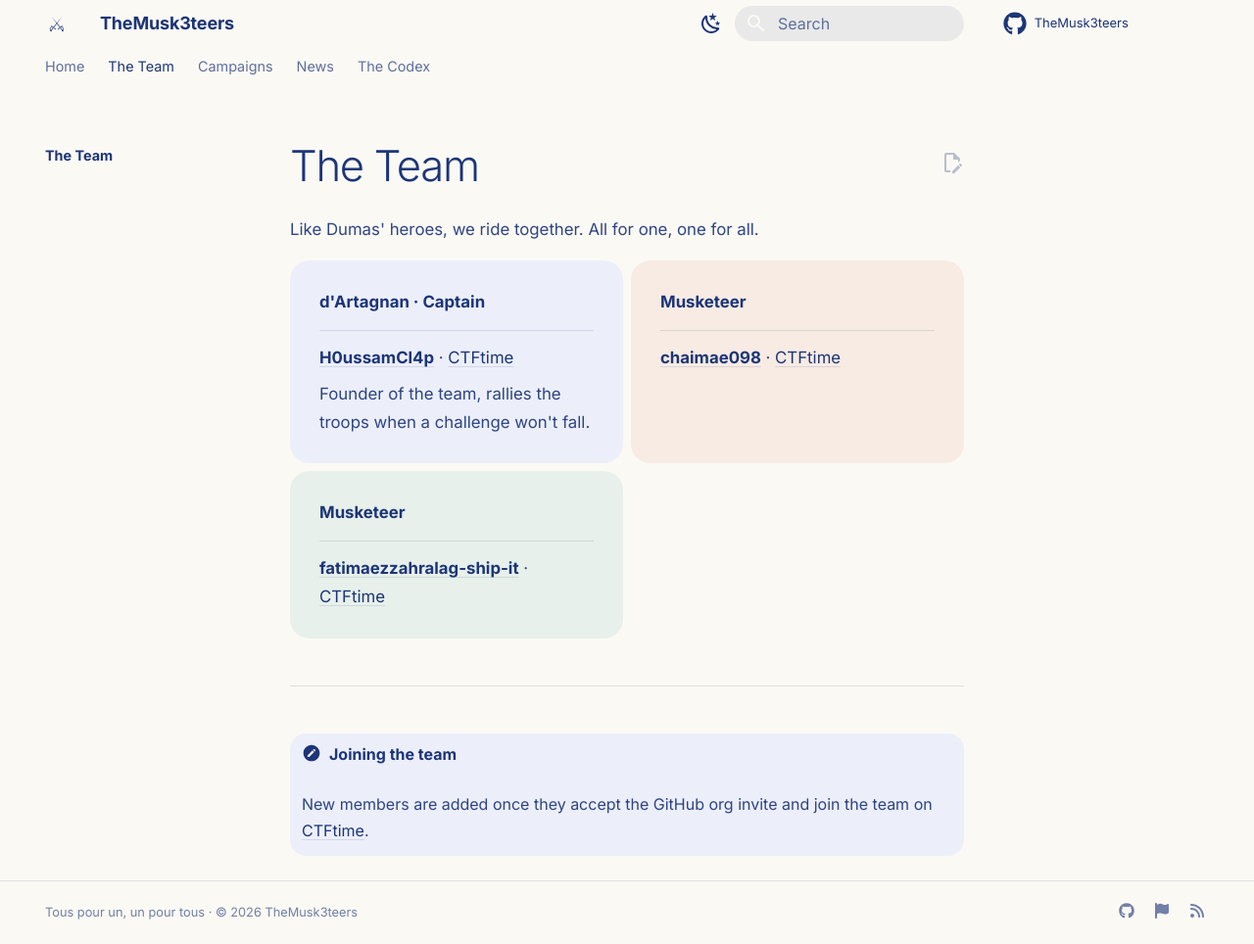
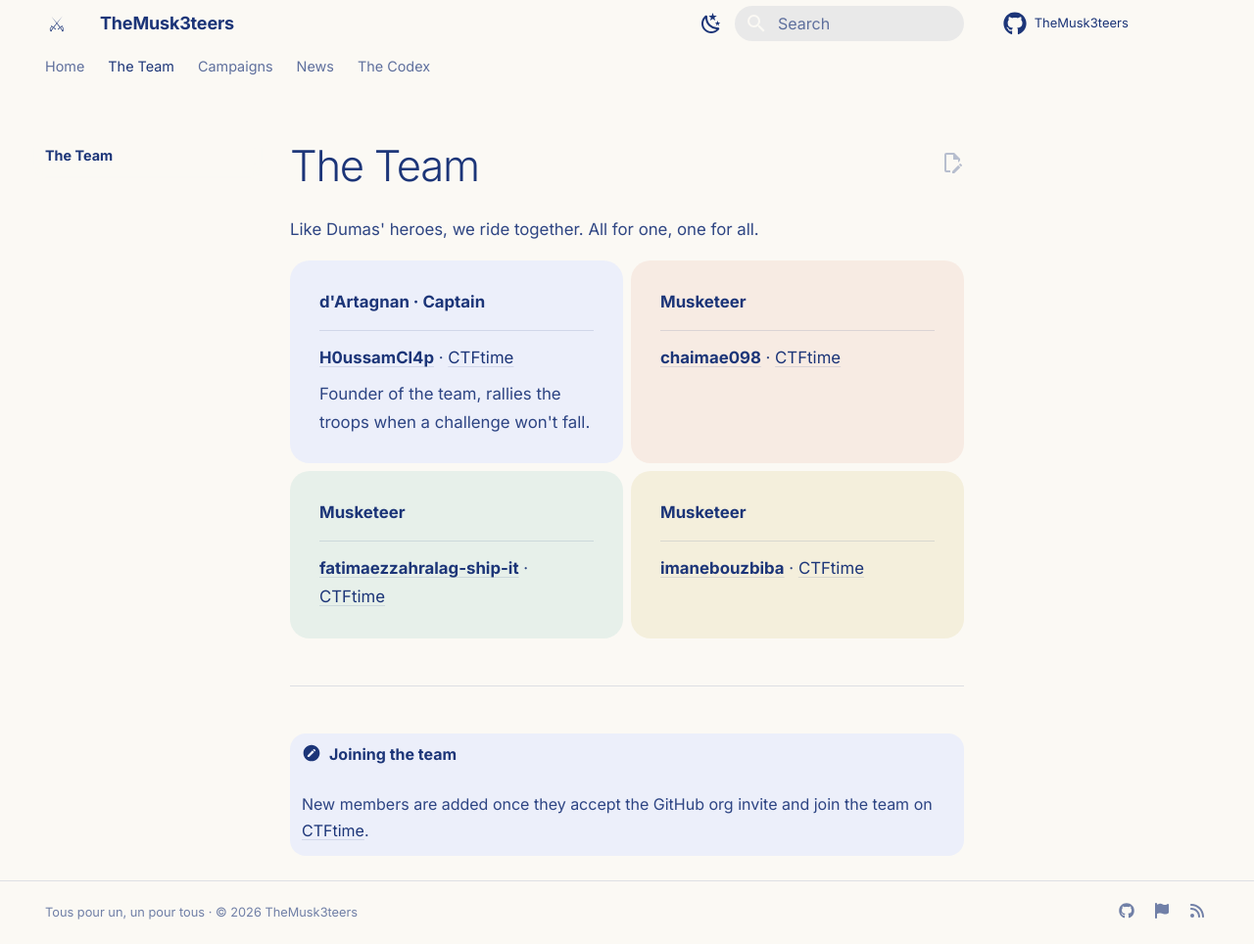
Before and after one commit to TheMusk3teers/TheMusk3teers.github.io, an MkDocs documentation site: the page built from docs/members.md, in a window 1280 px wide and 964 px high. Shown: the whole window at 98% size. Built offline with MkDocs 1.6.1 and Material for MkDocs 9.7.7, drawn with Linux system fonts in a browser that asks for light colours; some web fonts are replaced; comment, search, counter and statistics services are not loaded.

Commit message:
Add imanebouzbiba to the team

```diff
--- a/docs/members.md
+++ b/docs/members.md
@@ -28,6 +28,12 @@ Like Dumas' heroes, we ride together. All for one, one for all.
 
     **[fatimaezzahralag-ship-it](https://github.com/fatimaezzahralag-ship-it)** · [CTFtime](https://ctftime.org/user/276590)
 
+-   **Musketeer**
+
+    ---
+
+    **[imanebouzbiba](https://github.com/imanebouzbiba)** · [CTFtime](https://ctftime.org/user/276588)
+
 </div>
 
 <div class="mk-divider">⚜</div>
```
